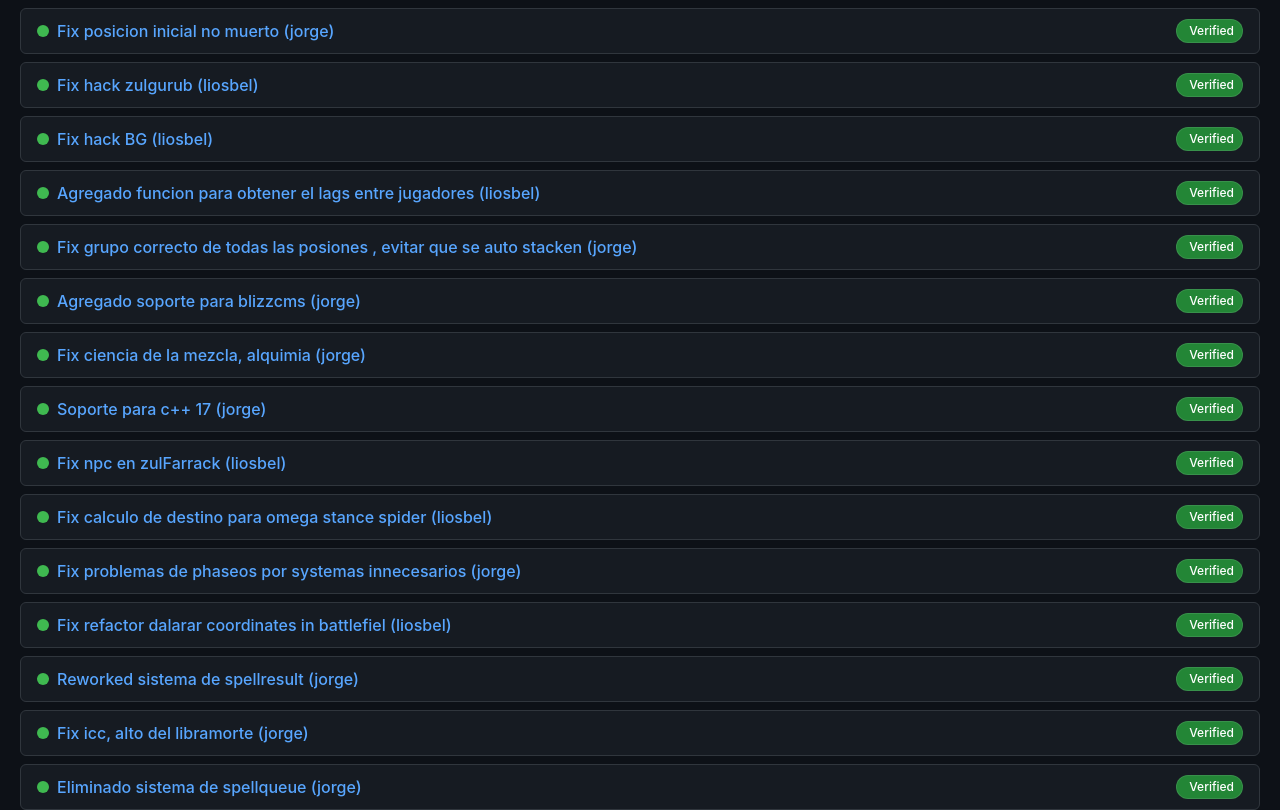
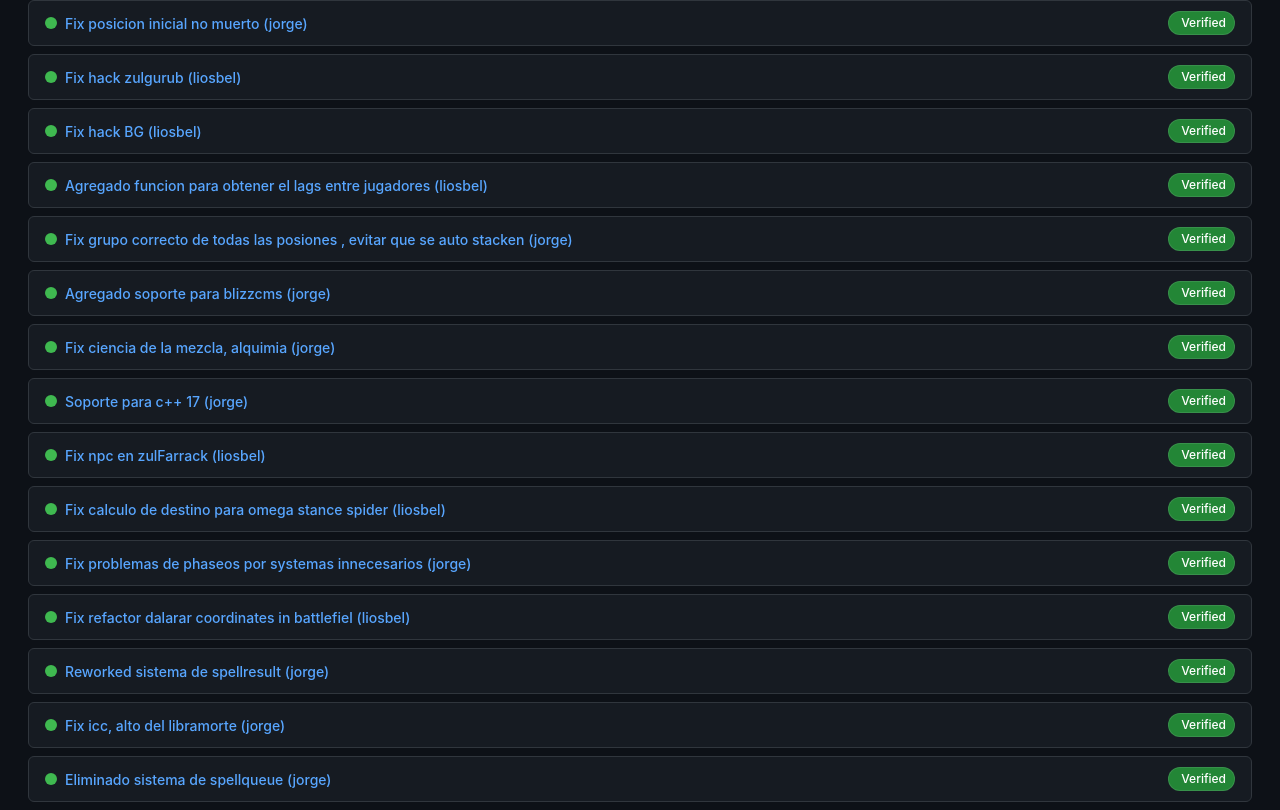
Before and after one commit to Olympuswow/Changelogs-cata, a plain HTML site: page index.html in a window 1280 px wide. Shown: the part 8721-9531 px from the top of the page. Drawn offline with Linux system fonts and the light colour scheme.

Commit message:
Update index.html

```diff
--- a/index.html
+++ b/index.html
@@ -33,9 +33,12 @@
         }
 
         ul {
-            list-style: none;
-            padding: 0;
-            margin: 0;
+            llist-style: none;
+            display: table-cell;
+            justify-content: center; /* Centra horizontalmente */
+            align-items: center;     /* Centra verticalmente */
+            padding: 4px 8px; /* Menos espacio interno */
+            font-size: 14px;
         }
 
         li {
@@ -49,6 +52,7 @@
             justify-content: space-between;
             gap: 8px;
             transition: background-color 0.2s ease;
+			margin: 2 65px;
         }
 
         li:hover {
```
